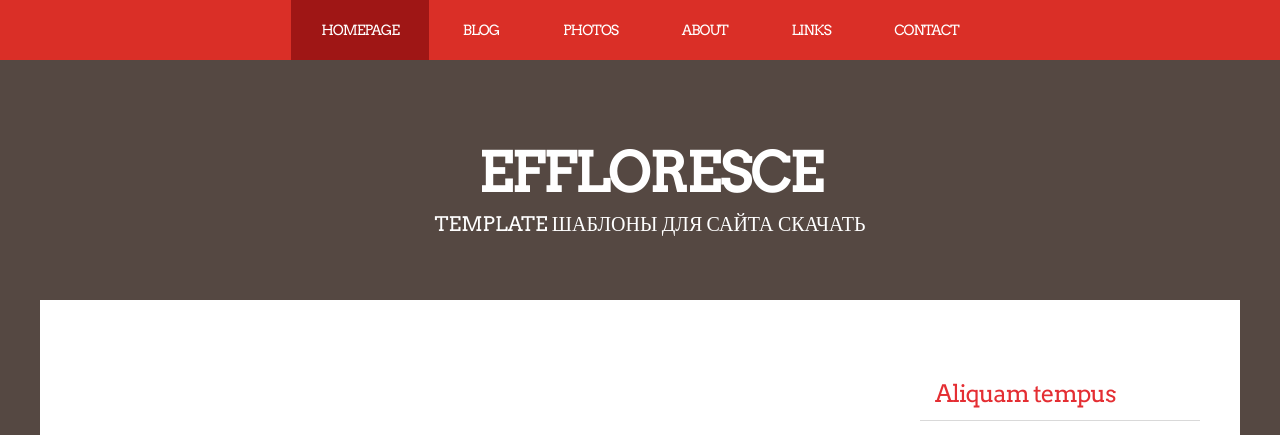
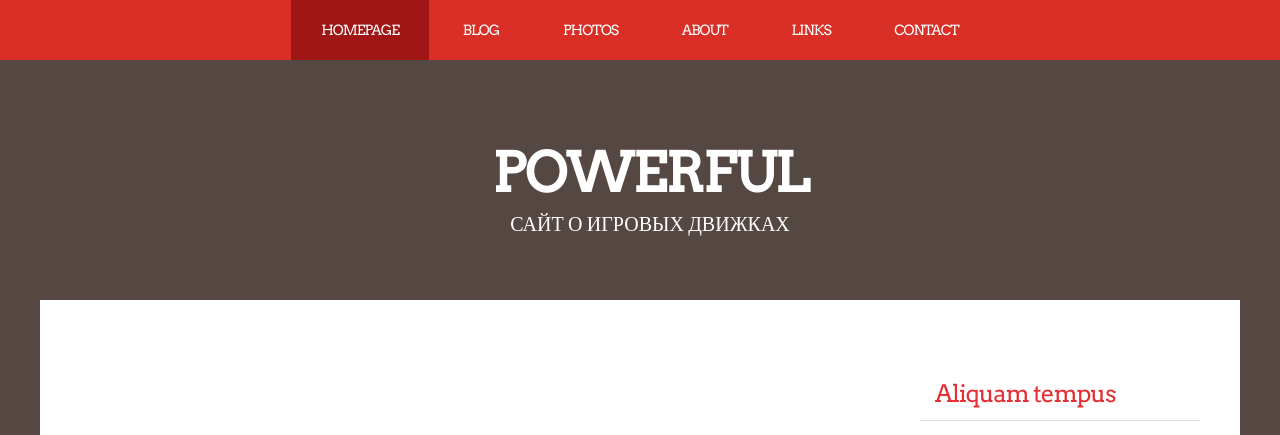
Before and after one commit to Lomovskoy/Powerful, a PHP site: page /view/news/index.php in a window 1280 px wide. Shown: the top 435 px of the page. Run offline with PHP 8.4, Linux system fonts and the light colour scheme; the template is opened without the code that fills it, so the values that code supplies are empty.

Commit message:
Реализован вывод картинок из Б.Д. Исправил кодировку подключения.

```diff
--- a/components/Db.php
+++ b/components/Db.php
@@ -7,7 +7,7 @@ class Db {
         $params = include ($paramsPath);
         //Реализуем подключение с их помощью
         $dsn = "mysql:host={$params['host']};dbname={$params['dbname']}";
-        $db = new PDO($dsn, $params['user'], $params['password']);
+        $db = new PDO($dsn, $params['user'], $params['password'],array(PDO::MYSQL_ATTR_INIT_COMMAND => 'SET NAMES utf8'));
 
         return $db;
     }
--- a/config/db_params.php
+++ b/config/db_params.php
@@ -6,4 +6,5 @@
         'user' => 'imxo',
         'password' => '123qwerty123',
     );
+
 ?>
--- a/view/news/index.php
+++ b/view/news/index.php
@@ -4,7 +4,8 @@
         <meta name="keywords" content="" />
         <meta name="description" content="" />
         <meta http-equiv="content-type" content="text/html; charset=utf-8" />
-        <title>Effloresce  by FCT</title>
+        <meta charset = "utf-8"/>
+        <title>POWERFUL</title>
         <link href='http://fonts.googleapis.com/css?family=Arvo' rel='stylesheet' type='text/css'>
         <link href="../template/css/style.css" rel="stylesheet" type="text/css" media="screen" />
     </head>
@@ -25,8 +26,8 @@
             <div id="header-wrapper">
 		<div id="header">
                     <div id="logo">
-                        <h1><a href="#">Effloresce </a></h1>
-                        <p>template Шаблоны для сайта <a href="http://www.ftemplate.ru/">СКАЧАТЬ</a></p>
+                        <h1><a href="#">POWERFUL</a></h1>
+                        <p>Сайт о игровых движках</p>
                     </div>
 		</div>
             </div>
@@ -49,7 +50,7 @@
                                         <a href='/news/<?php echo $newsItem['id'] ;?>' class="permalink"> Full article</a>
                                     </p>
                                     <div class="entry">
-                                        <p><img src="../template/images/GameMaker_logo.jpg" width="800" height="300" alt="Картинка" /></p>
+                                        <p><img src="../template/images/<?php echo $newsItem['image'] ;?>.jpg" width="800" height="300" alt="Картинка" /></p>
                                         <p><?php echo $newsItem['short_content'];?></p>
                                     </div>
                                 </div>
```
Also changed, not shown: model/News.php (+4 -4 lines), powerful_db.sql (+10 -9 lines), .htaccess.
